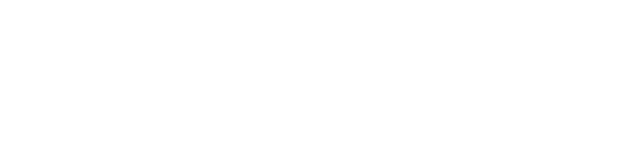
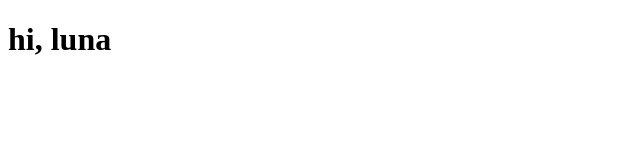
Before and after one commit to llluuunnnaaa7775280/myWeb, a plain HTML site: page index.html in a window 1280 px wide. Shown: the whole page, without its empty margins (0-640 px from the left). Drawn offline with Linux system fonts and the light colour scheme.

Commit message:
新增h1標題

```diff
--- a/index.html
+++ b/index.html
@@ -6,6 +6,6 @@
     <title>Document</title>
 </head>
 <body>
-
+    <h1>hi, luna</h1>
 </body>
 </html>
```
